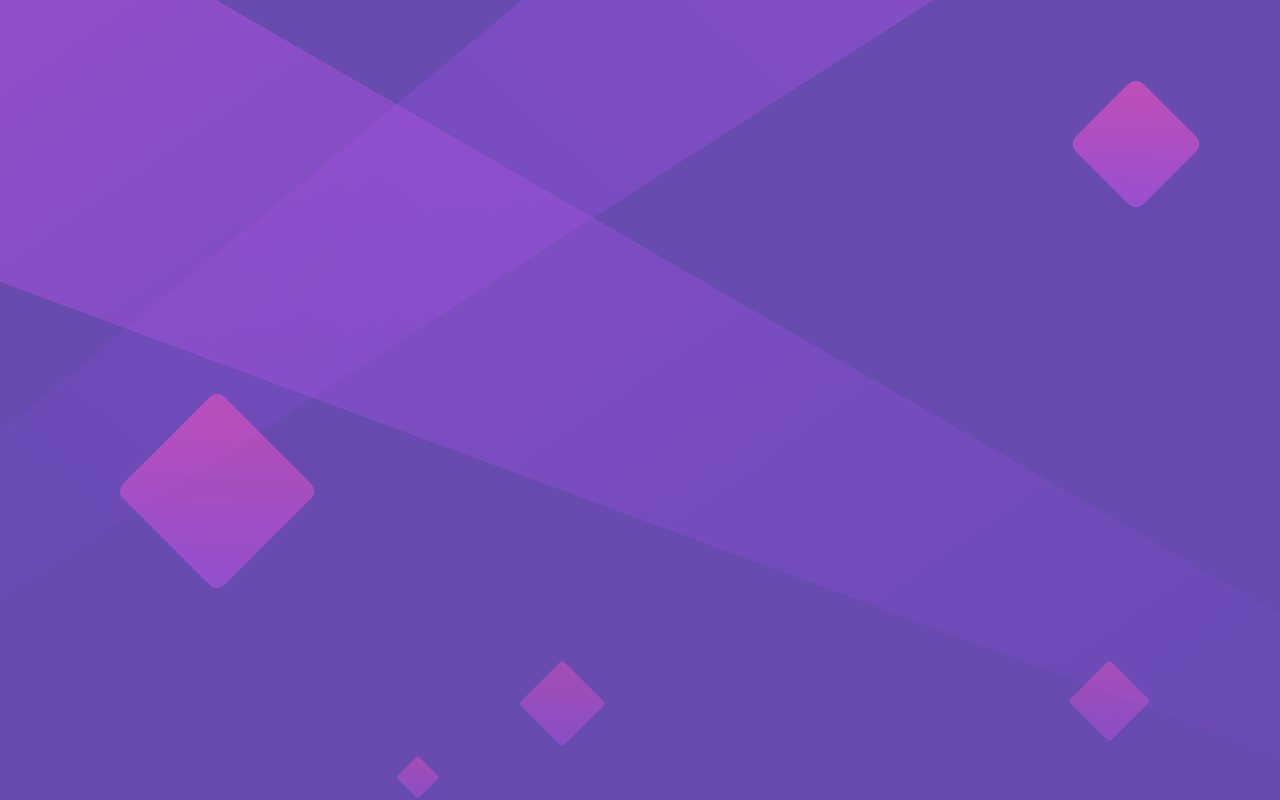
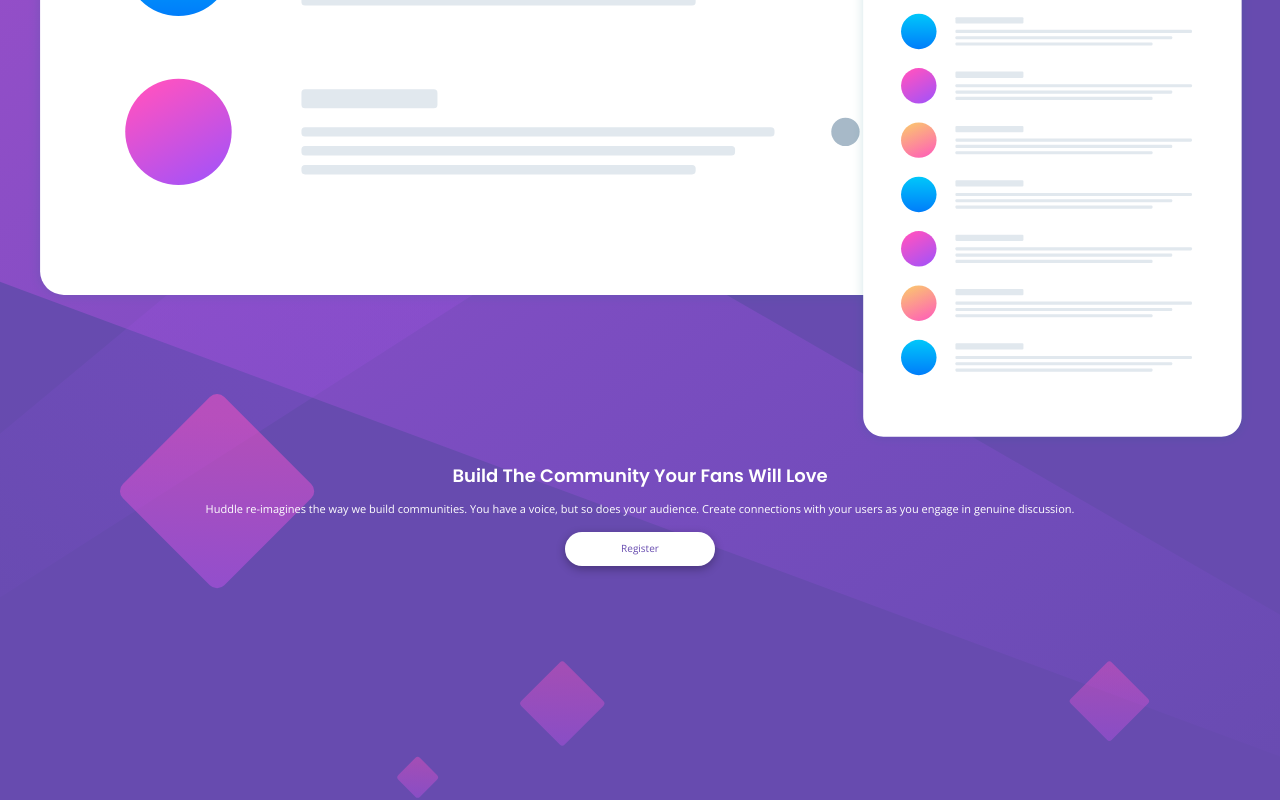
Before and after one commit to Iamronaldosunmu/huddle-landing-page, a plain HTML site: page index.html in a window 1280 px wide. Shown: the part 473-1273 px from the top of the page. Drawn offline with nearby package versions, Linux system fonts and the light colour scheme.

Commit message:
Created the Text Button Block and the image Block

```diff
--- a/css/styles.css
+++ b/css/styles.css
@@ -35,14 +35,14 @@
 .btn {
   display: inline-block;
 
-  padding: 0.8rem 7rem;
-  font-size: 1.8rem;
+  padding: 0.8rem 5.3rem;
+  font-size: 1rem;
   border-radius: 30px;
   text-decoration: none;
   color: hsl(257, 40%, 49%);
   background: white;
   box-shadow: 0 3px 10px rgba(0, 0, 0, 0.3);
-
+  outline: 0;
   border: 3px solid white;
 }
 /*TODO: Add a button hover animation */
@@ -52,16 +52,23 @@
   color: white;
   text-align: center;
   line-height: 1.5;
+  margin-bottom: 1.5rem;
 }
 .text__heading {
   font-size: 1.8rem;
   font-family: "Poppins", sans-serif;
   font-weight: 600;
-  margin-bottom: 1.5rem;
+  margin-bottom: 1.2rem;
 }
 .text__body {
   font-size: 1.1rem;
   font-weight: 300;
 }
-/* font-family: 'Open Sans', sans-serif;
-font-family: 'Poppins', sans-serif;*/
+/* Text Button Block*/
+.text-button-block {
+  text-align: center;
+}
+/* Huddle Image Block */
+.huddle__image {
+  width: 100%;
+}
--- a/index.html
+++ b/index.html
@@ -28,14 +28,22 @@
         <header class="logo">
           <img src="images/logo.svg" />
         </header>
-        <article class="text">
-          <h1 class="text__heading">Build The Community Your Fans Will Love</h1>
-          <p class="text__body">
-            Huddle re-imagines the way we build communities. You have a voice,
-            but so does your audience. Create connections with your users as you
-            engage in genuine discussion.
-          </p>
-        </article>
+        <div class="image-block">
+          <img src="images/illustration-mockups.svg" class="huddle__image" />
+        </div>
+        <div class="text-button-block">
+          <article class="text">
+            <h1 class="text__heading">
+              Build The Community Your Fans Will Love
+            </h1>
+            <p class="text__body">
+              Huddle re-imagines the way we build communities. You have a voice,
+              but so does your audience. Create connections with your users as
+              you engage in genuine discussion.
+            </p>
+          </article>
+          <a href="#" class="btn">Register</a>
+        </div>
       </div>
       <img src="images/bg-mobile.svg" class="mobile-pattern" />
     </div>
```
Also changed, not shown: components/ImageBlock.html (added, +3 -0 lines), components/TextButtonBlock.html (added, +11 -0 lines).
